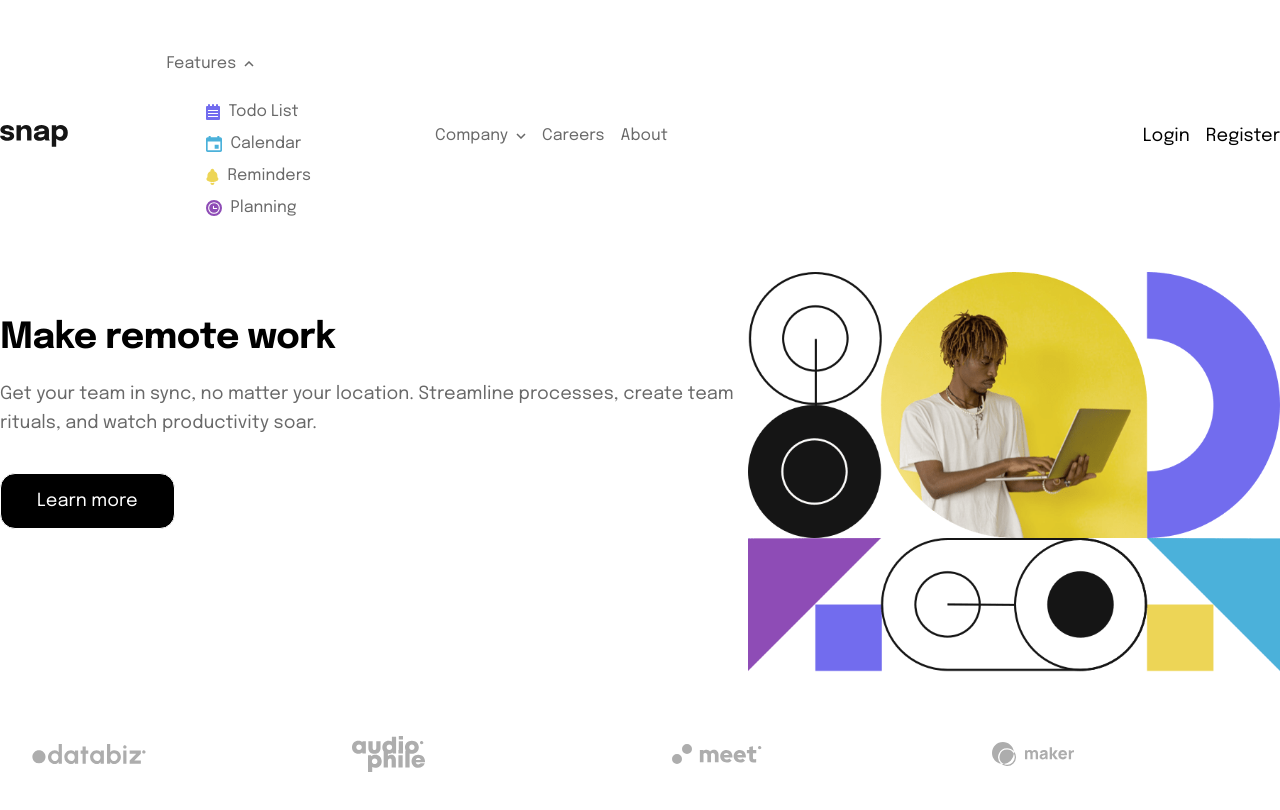
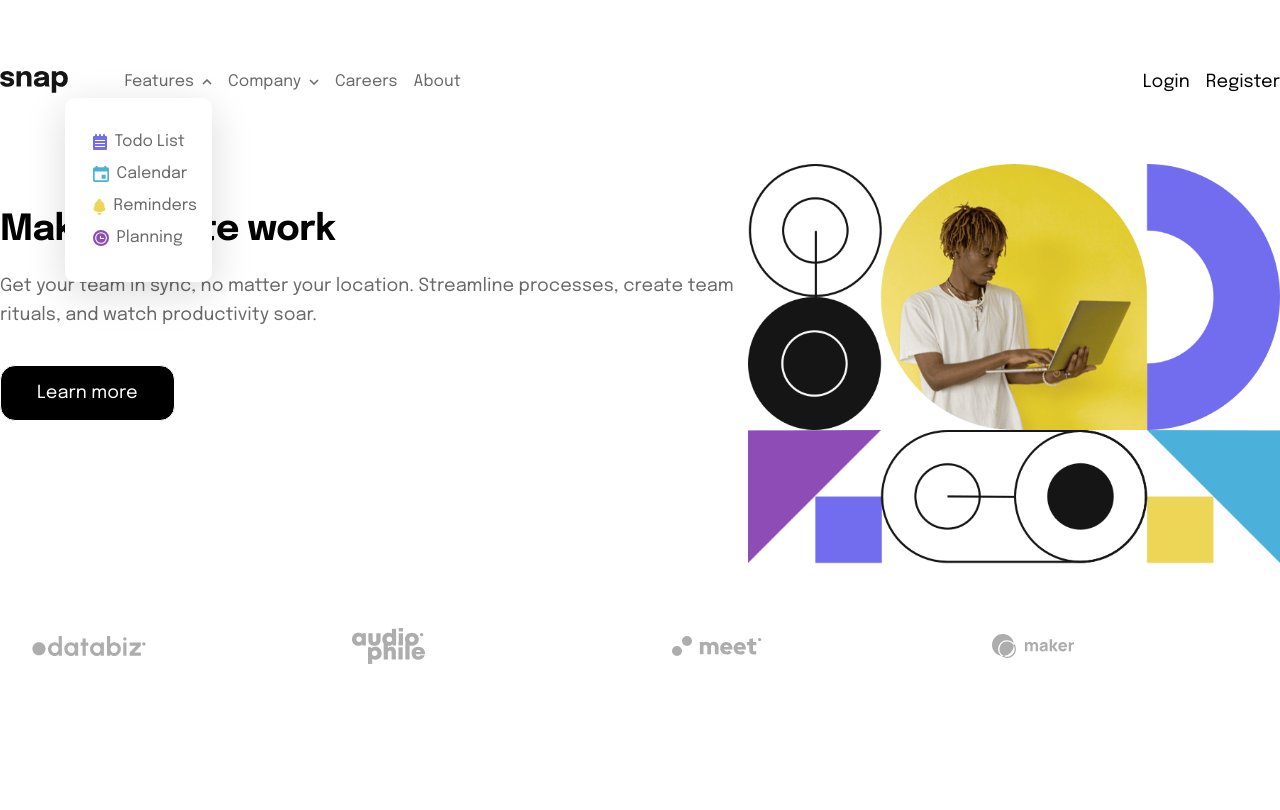
Before and after one commit to barryhanna/Intro-Section-with-Dropdown-Menu, a website: page index.html in a window 1280 px wide. Both pictures are taken after a click on the item "Features". Drawn offline with Linux system fonts and the light colour scheme.

Commit message:
Cleaned up menu bugs

```diff
--- a/index.html
+++ b/index.html
@@ -29,21 +29,21 @@
             <li data-sub>
               <a href="#">Features<img src="./images/icon-arrow-down.svg"></a>
               <ul class="sub-menu">
-                <li><a href="#"><img src="./images/icon-todo.svg">Todo List</a></li>
+                <li><a href="#"><img src="./images/icon-todo.svg">Todo&nbsp;List</a></li>
                 <li><a href="#"><img src="./images/icon-calendar.svg">Calendar</a></li>
                 <li><a href="#"><img src="./images/icon-reminders.svg">Reminders</a></li>
                 <li><a href="#"><img src="./images/icon-planning.svg">Planning</a></li>
               </ul>
             </li>
-          </ul>
-          <ul class="sub-menu">
+
+
             <li data-sub><a href="#">Company<img src="./images/icon-arrow-down.svg"></a>
               <ul class="sub-menu">
                 <li>
                   <a href="#">History</a>
                 </li>
                 <li>
-                  <a href="#">Our Team</a>
+                  <a href="#">Our&nbsp;Team</a>
                 </li>
                 <li>
                   <a href="#">Blog</a>
@@ -52,7 +52,7 @@
             </li>
             <li><a href="#">Careers</a></li>
             <li><a href="#">About</a></li>
-          </ul>
+
         </div>
       </nav>
       <div class="menu-toggle">
--- a/script.js
+++ b/script.js
@@ -1,10 +1,11 @@
-var menuButtons = document.querySelectorAll('[data-sub]');
+var menuButtons = Array.from(document.querySelectorAll('[data-sub]'));
 var closeMenuBtn = document.querySelector('.close-btn');
 var nav = document.querySelector('nav');
 var menuToggleBtn = document.querySelector('.menu-toggle');
 var heroImg = document.querySelector('.hero__img');
 menuButtons.forEach(function (button) {
     return button.addEventListener('click', function (e) {
+        clearExpandedButtons(menuButtons);
         button.classList.toggle('expanded');
         toggleArrow(e.target);
     });
@@ -22,14 +23,6 @@ function toggleArrow(el) {
         ? './images/icon-arrow-down.svg'
         : './images/icon-arrow-up.svg';
 }
-// function changeImageForSize() {
-//   // const desktopSize = getComputedStyle(document.body)
-//   //   .getPropertyValue('--desktop-width')
-//   //   .split('px')[0];
-//   const heroImage: HTMLImageElement = document.querySelector('.hero__img');
-//   heroImage.src =
-//     window.innerWidth >= 700
-//       ? './images/image-hero-desktop.png'
-//       : (heroImage.src = './images/image-hero-mobile.png');
-// }
-// window.onresize = changeImageForSize;
+function clearExpandedButtons(buttons) {
+    buttons.forEach(function (button) { return button.classList.remove('expanded'); });
+}
--- a/style.css
+++ b/style.css
@@ -179,9 +179,11 @@ nav.open .nav__inner {
 nav li {
   display: flex;
   margin-bottom: 1rem;
+  width: fit-content;
 }
 
 nav a {
+  color: var(--medium-gray);
   display: flex;
   align-items: center;
   gap: 0.5rem;
@@ -189,6 +191,10 @@ nav a {
   font-size: 1rem;
   color: var(--medium-gray);
   line-height: 2rem;
+}
+
+nav a:hover {
+  color: black;
 }
 
 nav li[data-sub] .sub-menu {
@@ -237,10 +243,11 @@ a img {
 
   .nav__inner {
     display: flex;
+    width: 100%;
     align-items: center;
+    justify-content: flex-start;
     background: none;
     position: static;
-    animation: none;
   }
 
   .nav__inner ul {
@@ -248,7 +255,6 @@ a img {
     flex-direction: row;
     align-items: center;
     gap: 1rem;
-    margin: auto;
   }
 
   .nav__inner li {
@@ -288,14 +294,18 @@ a img {
     justify-content: space-around;
   }
 
-  /* nav li[data-sub].expanded ul {
+  nav li[data-sub].expanded {
     position: relative;
   }
 
-  nav li[data-sub].expanded + .sub-menu {
+  nav li[data-sub].expanded > .sub-menu {
+    background-color: white;
     position: absolute;
     display: block;
+    box-shadow: 0px 10px 40px rgba(0, 0, 0, 0.149126);
+    border-radius: 10px;
     top: 1rem;
-    left: 1rem;
-  } */
+    right: 0;
+    padding: 1.75rem;
+  }
 }
```
Also changed, not shown: script.ts (+8 -14 lines).
